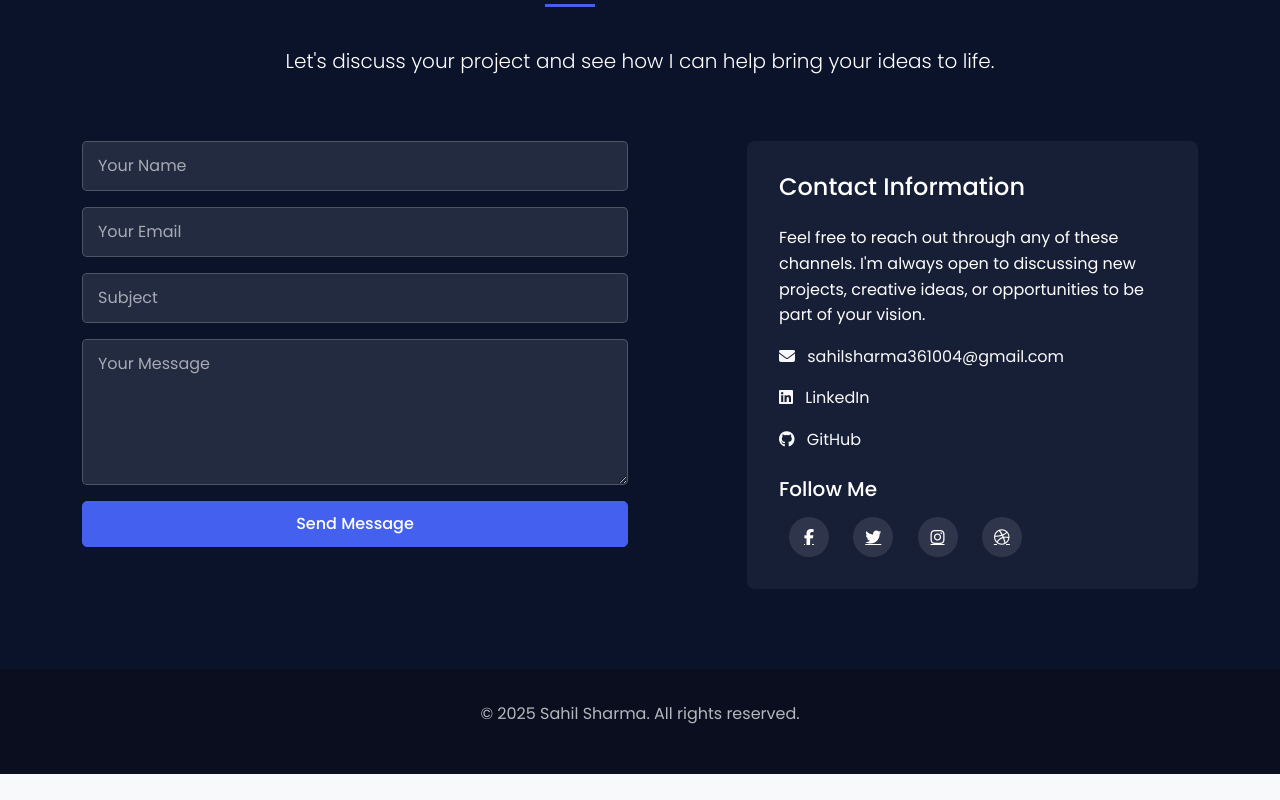
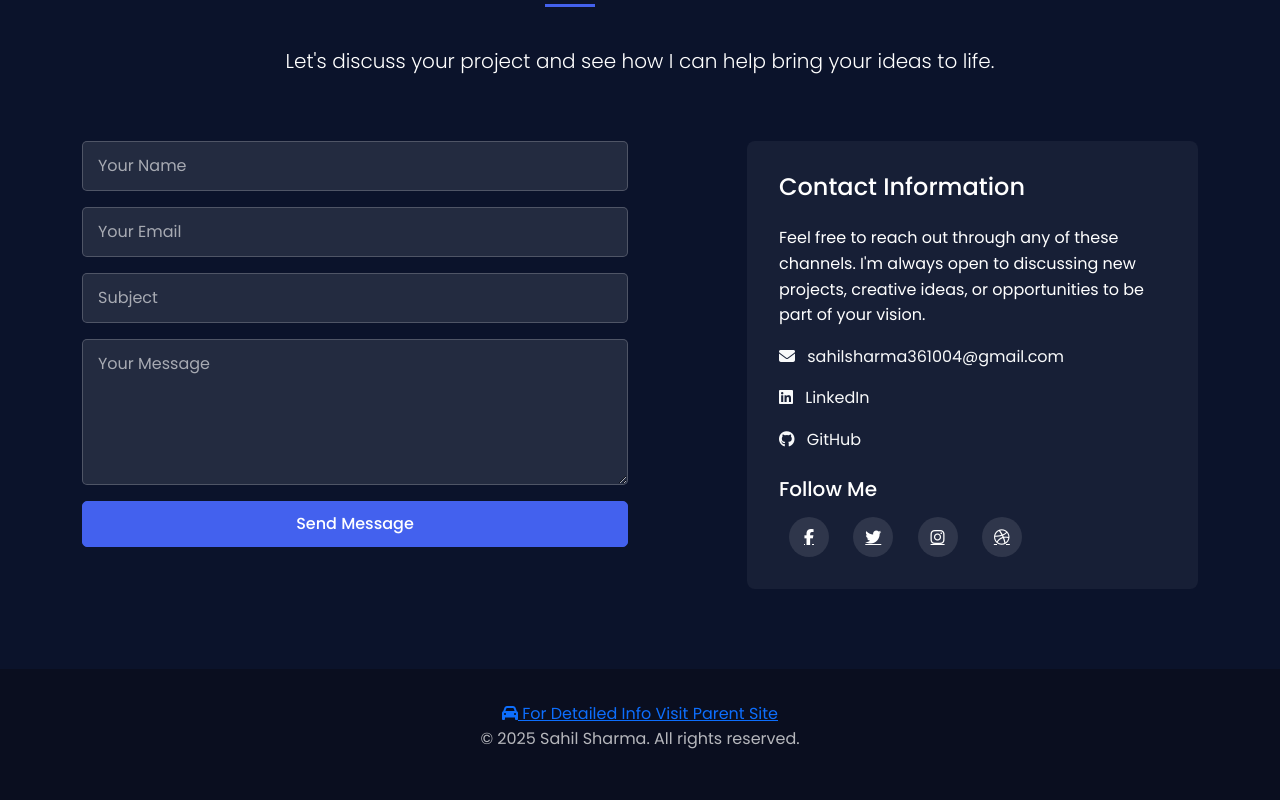
Before and after one commit to SKLORD69/Pratice-Rep1, a plain HTML site: page portfolio.html in a window 1280 px wide. Shown: the part 3088-3888 px from the top of the page. Before the commit the page ends 3862 px from the top, so only its background shows below. Drawn offline with nearby package versions, Linux system fonts and the light colour scheme.

Commit message:
Update portfolio.html

```diff
--- a/portfolio.html
+++ b/portfolio.html
@@ -515,6 +515,9 @@
     <!-- Footer -->
     <footer class="text-center">
         <div class="container">
+            <a href="https://sklord69.github.io/Pratice-Rep1/index" class="back-button">
+                <i class="fas fa-car"></i> For Detailed Info Visit Parent Site
+            </a>
             <p>&copy; 2025 Sahil Sharma. All rights reserved.</p>
         </div>
     </footer>
```
